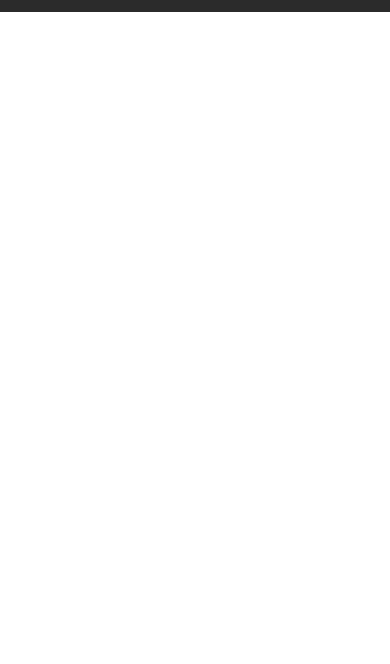
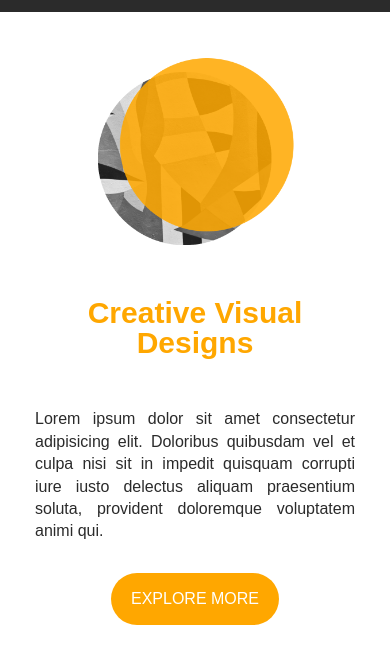
Before and after one commit to Coolit3625/basic-cvd, a plain HTML site: page index.html in a window 390 px wide. Shown: the part 88-752 px from the top of the page. Drawn offline with Linux system fonts and the light colour scheme.

Commit message:
banner 100%

```diff
--- a/index.html
+++ b/index.html
@@ -31,6 +31,19 @@
             </div>
         </div>
     </header>
+
+    <section class="banner">
+        <div class="container">
+            <div class="banner__wrapper">
+                <div class="banner__text">
+                    <h1>Creative Visual Designs</h1>
+                    <p>Lorem ipsum dolor sit amet consectetur adipisicing elit. Doloribus quibusdam vel et culpa nisi sit in impedit quisquam corrupti iure iusto delectus aliquam praesentium soluta, provident doloremque voluptatem animi qui.</p>
+                    <a href="" class="btn bg--primary">EXPLORE MORE</a>
+                </div>
+                <img src="/img/Hero.png" alt="">
+            </div>
+        </div>
+    </section>
     <script src="/script.js"></script>
 </body>
 </html>
--- a/style.css
+++ b/style.css
@@ -216,3 +216,65 @@
       display: block;
     }
   }
+
+  /* BANNER */
+  .banner{
+    padding-top: 13rem;
+    padding-bottom: 5rem;
+    background: white;
+  }
+  .banner .banner__wrapper{
+    display: grid;
+    grid-template-columns: 1fr 1fr;
+    align-items: center;
+    gap: 5rem;
+  }
+  .banner .banner__text h1{
+    font-size: 10rem;
+    font-weight: 800;
+    color: #ffa700;
+    line-height: 1;
+  }.banner .banner__text p{
+    margin-top: 5rem;
+    margin-bottom: 3rem;
+    text-align: justify;
+  }
+@media screen and (max-width: 500px){
+  .banner{
+    padding-left: 2rem;
+    padding-right: 2rem;
+  }
+  .banner .banner__wrapper {
+    display: grid;
+    grid-template-columns: 1fr;
+  }
+  .banner .banner__text {
+    order: 2;
+  }
+  .banner .banner__text h1{
+    font-size: 3rem;
+    text-align: center;
+  }
+  .banner .banner__text a{
+    display: flex;
+    width: fit-content;
+    margin: 0 auto;
+  }
+  .banner img{
+    width: 20rem;
+    margin: 0 auto;
+  }
+}
+  /* REPEATABLE PATTERNS */
+  .btn{
+    display: inline-block;
+    padding: 1.5rem 2rem;
+    border-radius: 5rem;
+    color: white;
+  }
+  .btn:hover{
+    scale: 1.1;
+  }
+  .btn.bg--primary{
+    background: #ffa700;
+  }
```
